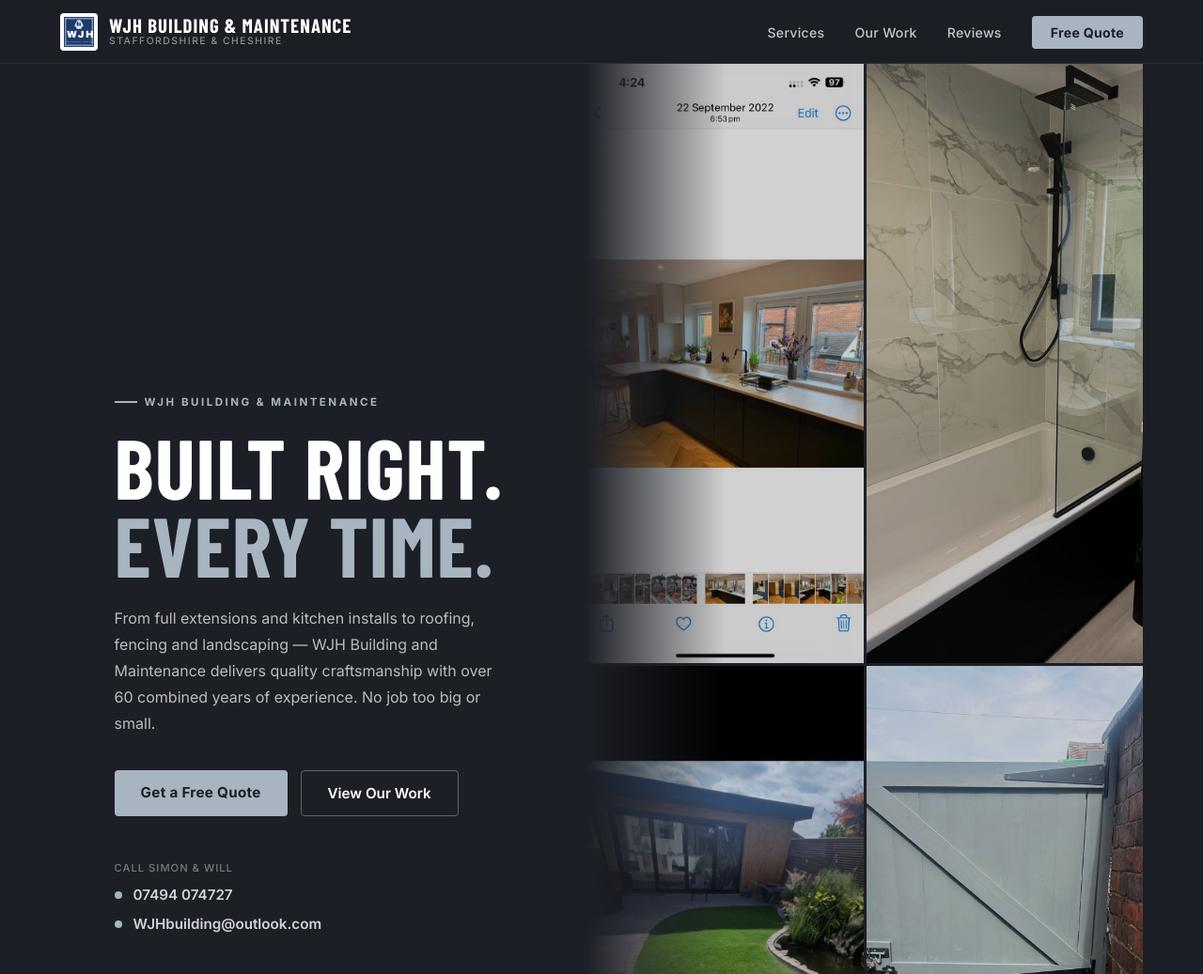
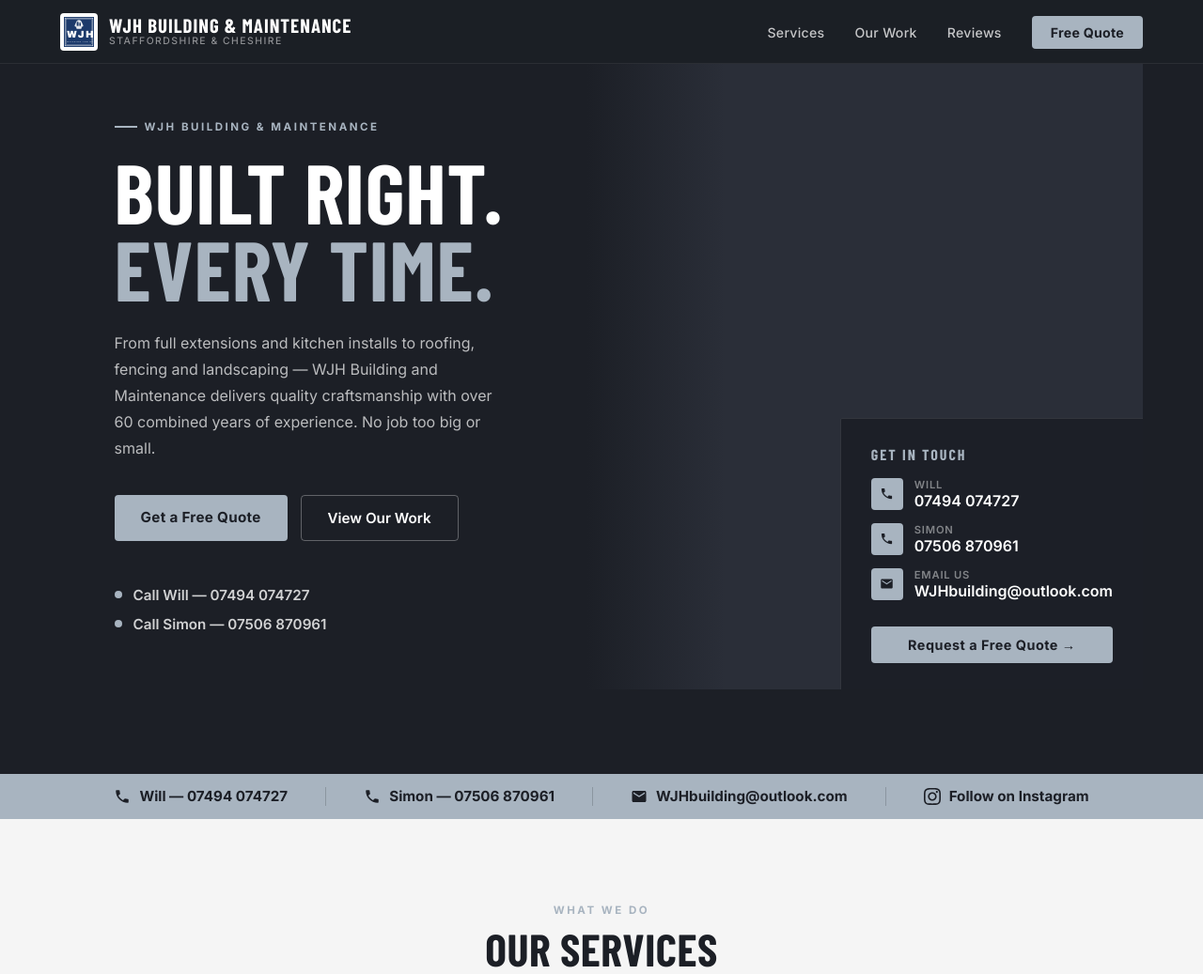
Before and after one commit to jbarlow31996/MJHWebsite, a plain HTML site: page index.html in a window 1280 px wide. Shown: the top 1037 px of the page at 94% size. Drawn offline with nearby package versions, Linux system fonts and the light colour scheme; a web font is replaced by a local one.

Commit message:
Final changes

```diff
--- a/index.html
+++ b/index.html
@@ -495,31 +495,28 @@ footer { background: var(--slate-mid); color: rgba(255,255,255,0.55); padding: 4
       <a href="#gallery" class="btn-ghost">View Our Work</a>
     </div>
     <div class="hero-contacts">
-      <div>
-        <div class="hero-contact-label">Call Simon &amp; Will</div>
-      </div>
       <a href="tel:07494074727" class="hero-contact-item">
         <div class="hero-contact-dot"></div>
-        07494 074727
+        Call Will &mdash; 07494 074727
       </a>
-      <a href="mailto:WJHbuilding@outlook.com" class="hero-contact-item">
+      <a href="tel:07506870961" class="hero-contact-item">
         <div class="hero-contact-dot"></div>
-        WJHbuilding@outlook.com
+        Call Simon &mdash; 07506 870961
       </a>
     </div>
   </div>
-  <div class="hero-right">
-    <img class="hero-mosaic-img" src="e2f74339-93bd-44b0-9ed9-e3cd2c4d5952.jpg" alt="Modern kitchen installation">
-    <img class="hero-mosaic-img" src="dfe30195-ccbf-41f9-b8aa-4d592cc9f83b.jpg" alt="Marble bathroom renovation">
-    <img class="hero-mosaic-img" src="6b185489-7eab-47ba-b737-67afbd2d5528.jpg" alt="Full landscaped garden">
-    <img class="hero-mosaic-img" src="ef799569-f017-4f9c-bbc5-250381d768a4.jpg" alt="Bespoke timber gate">
+  <div class="hero-right" style="background:var(--slate-mid);">
     <div class="hero-right-overlay"></div>
     <div class="hero-panel">
       <div class="hero-panel-title">Get In Touch</div>
       <div class="hero-panel-contacts">
         <a href="tel:07494074727" class="hero-panel-contact">
           <div class="hero-panel-icon"><svg viewBox="0 0 24 24"><path d="M6.6 10.8c1.4 2.8 3.8 5.1 6.6 6.6l2.2-2.2c.3-.3.7-.4 1-.2 1.1.4 2.3.6 3.6.6.6 0 1 .4 1 1V20c0 .6-.4 1-1 1-9.4 0-17-7.6-17-17 0-.6.4-1 1-1h3.5c.6 0 1 .4 1 1 0 1.3.2 2.5.6 3.6.1.3 0 .7-.2 1L6.6 10.8z"/></svg></div>
-          <div><div class="hero-panel-sublabel">Simon &amp; Will</div>07494 074727</div>
+          <div><div class="hero-panel-sublabel">Will</div>07494 074727</div>
+        </a>
+        <a href="tel:07506870961" class="hero-panel-contact">
+          <div class="hero-panel-icon"><svg viewBox="0 0 24 24"><path d="M6.6 10.8c1.4 2.8 3.8 5.1 6.6 6.6l2.2-2.2c.3-.3.7-.4 1-.2 1.1.4 2.3.6 3.6.6.6 0 1 .4 1 1V20c0 .6-.4 1-1 1-9.4 0-17-7.6-17-17 0-.6.4-1 1-1h3.5c.6 0 1 .4 1 1 0 1.3.2 2.5.6 3.6.1.3 0 .7-.2 1L6.6 10.8z"/></svg></div>
+          <div><div class="hero-panel-sublabel">Simon</div>07506 870961</div>
         </a>
         <a href="mailto:WJHbuilding@outlook.com" class="hero-panel-contact">
           <div class="hero-panel-icon"><svg viewBox="0 0 24 24"><path d="M20 4H4c-1.1 0-2 .9-2 2v12c0 1.1.9 2 2 2h16c1.1 0 2-.9 2-2V6c0-1.1-.9-2-2-2zm0 4-8 5-8-5V6l8 5 8-5v2z"/></svg></div>
@@ -535,7 +532,12 @@ footer { background: var(--slate-mid); color: rgba(255,255,255,0.55); padding: 4
 <div class="contact-strip">
   <a href="tel:07494074727">
     <svg viewBox="0 0 24 24"><path d="M6.6 10.8c1.4 2.8 3.8 5.1 6.6 6.6l2.2-2.2c.3-.3.7-.4 1-.2 1.1.4 2.3.6 3.6.6.6 0 1 .4 1 1V20c0 .6-.4 1-1 1-9.4 0-17-7.6-17-17 0-.6.4-1 1-1h3.5c.6 0 1 .4 1 1 0 1.3.2 2.5.6 3.6.1.3 0 .7-.2 1L6.6 10.8z"/></svg>
-    07494 074727
+    Will &mdash; 07494 074727
+  </a>
+  <div class="strip-div"></div>
+  <a href="tel:07506870961">
+    <svg viewBox="0 0 24 24"><path d="M6.6 10.8c1.4 2.8 3.8 5.1 6.6 6.6l2.2-2.2c.3-.3.7-.4 1-.2 1.1.4 2.3.6 3.6.6.6 0 1 .4 1 1V20c0 .6-.4 1-1 1-9.4 0-17-7.6-17-17 0-.6.4-1 1-1h3.5c.6 0 1 .4 1 1 0 1.3.2 2.5.6 3.6.1.3 0 .7-.2 1L6.6 10.8z"/></svg>
+    Simon &mdash; 07506 870961
   </a>
   <div class="strip-div"></div>
   <a href="mailto:WJHbuilding@outlook.com">
@@ -575,7 +577,7 @@ footer { background: var(--slate-mid); color: rgba(255,255,255,0.55); padding: 4
     <div class="service-card">
       <div class="service-icon-wrap"><svg viewBox="0 0 24 24"><path d="M12 3L2 12h3v9h6v-5h2v5h6v-9h3L12 3zm0 12.5c-.83 0-1.5-.67-1.5-1.5s.67-1.5 1.5-1.5 1.5.67 1.5 1.5-.67 1.5-1.5 1.5z"/></svg></div>
       <h3>Roofing</h3>
-      <p>Slate and tile roofing, flat roofs, soffits, fascias, guttering and drainage. Full roof replacements and repairs across Staffordshire.</p>
+      <p>Slate and tile roofing, flat roofs and drainage. Full roof replacements and repairs across Staffordshire.</p>
     </div>
     <div class="service-card">
       <div class="service-icon-wrap"><svg viewBox="0 0 24 24"><path d="M21 6.5l-4-4-8.5 8.5-2 4 4-2L21 6.5zm-14 7l-2 1 1-2 1 1zm2-6l1 1-7 7-1-1 7-7z"/></svg></div>
@@ -585,7 +587,7 @@ footer { background: var(--slate-mid); color: rgba(255,255,255,0.55); padding: 4
     <div class="service-card">
       <div class="service-icon-wrap"><svg viewBox="0 0 24 24"><path d="M17 12h-5v5h5v-5zM16 1v2H8V1H6v2H5c-1.11 0-1.99.9-1.99 2L3 19c0 1.1.89 2 2 2h14c1.1 0 2-.9 2-2V5c0-1.1-.9-2-2-2h-1V1h-2zm3 18H5V8h14v11z"/></svg></div>
       <h3>Fencing &amp; Gates</h3>
-      <p>Bespoke timber, uPVC and aluminium fencing, side gates and boundary solutions. Built to last with a quality finish tailored to your property.</p>
+      <p>Bespoke timber and aluminium fencing, side gates and boundary solutions. Built to last with a quality finish tailored to your property.</p>
     </div>
     <div class="service-card">
       <div class="service-icon-wrap"><svg viewBox="0 0 24 24"><path d="M17 8C8 10 5.9 16.17 3.82 21H5.5c.95-2.56 2.05-5 4-6.5C13 12 15 10.08 17 8zm4 0c-5.47 0-10.29 2.69-13.04 6.79C7.1 16.77 6.06 19.31 5.5 22H8c3.2-7.33 9.22-12 16-12V8z"/></svg></div>
@@ -745,7 +747,11 @@ footer { background: var(--slate-mid); color: rgba(255,255,255,0.55); padding: 4
       <p class="section-sub" style="margin-bottom:32px">Fill in the form and Simon or Will will get back to you quickly with a no-obligation quote. Or call us directly.</p>
       <div class="contact-detail">
         <div class="contact-detail-icon"><svg viewBox="0 0 24 24"><path d="M6.6 10.8c1.4 2.8 3.8 5.1 6.6 6.6l2.2-2.2c.3-.3.7-.4 1-.2 1.1.4 2.3.6 3.6.6.6 0 1 .4 1 1V20c0 .6-.4 1-1 1-9.4 0-17-7.6-17-17 0-.6.4-1 1-1h3.5c.6 0 1 .4 1 1 0 1.3.2 2.5.6 3.6.1.3 0 .7-.2 1L6.6 10.8z"/></svg></div>
-        <div class="contact-detail-body"><strong>Phone</strong><a href="tel:07494074727">07494 074727</a></div>
+        <div class="contact-detail-body"><strong>Will</strong><a href="tel:07494074727">07494 074727</a></div>
+      </div>
+      <div class="contact-detail">
+        <div class="contact-detail-icon"><svg viewBox="0 0 24 24"><path d="M6.6 10.8c1.4 2.8 3.8 5.1 6.6 6.6l2.2-2.2c.3-.3.7-.4 1-.2 1.1.4 2.3.6 3.6.6.6 0 1 .4 1 1V20c0 .6-.4 1-1 1-9.4 0-17-7.6-17-17 0-.6.4-1 1-1h3.5c.6 0 1 .4 1 1 0 1.3.2 2.5.6 3.6.1.3 0 .7-.2 1L6.6 10.8z"/></svg></div>
+        <div class="contact-detail-body"><strong>Simon</strong><a href="tel:07506870961">07506 870961</a></div>
       </div>
       <div class="contact-detail">
         <div class="contact-detail-icon"><svg viewBox="0 0 24 24"><path d="M20 4H4c-1.1 0-2 .9-2 2v12c0 1.1.9 2 2 2h16c1.1 0 2-.9 2-2V6c0-1.1-.9-2-2-2zm0 4-8 5-8-5V6l8 5 8-5v2z"/></svg></div>
@@ -841,7 +847,8 @@ footer { background: var(--slate-mid); color: rgba(255,255,255,0.55); padding: 4
     <div class="footer-links">
       <h4>Contact</h4>
       <ul>
-        <li><a href="tel:07494074727">07494 074727</a></li>
+        <li><a href="tel:07494074727">Will &mdash; 07494 074727</a></li>
+        <li><a href="tel:07506870961">Simon &mdash; 07506 870961</a></li>
         <li><a href="mailto:WJHbuilding@outlook.com">WJHbuilding@outlook.com</a></li>
         <li><span style="color:rgba(255,255,255,0.55);font-size:0.88rem">Unit 12, Brampton Sidings, ST5 0SR</span></li>
         <li><a href="https://www.instagram.com/wjh.building.and.maintenance1" target="_blank">Instagram</a></li>
```
